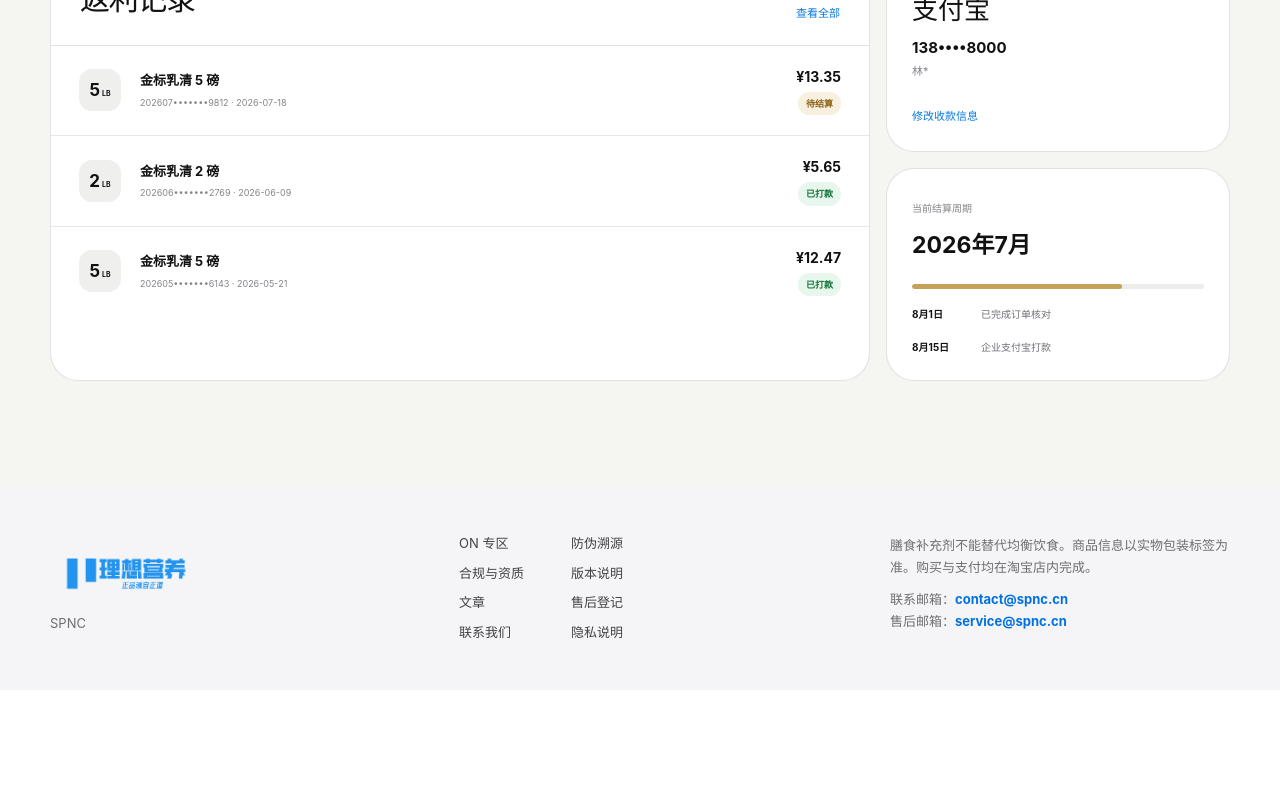
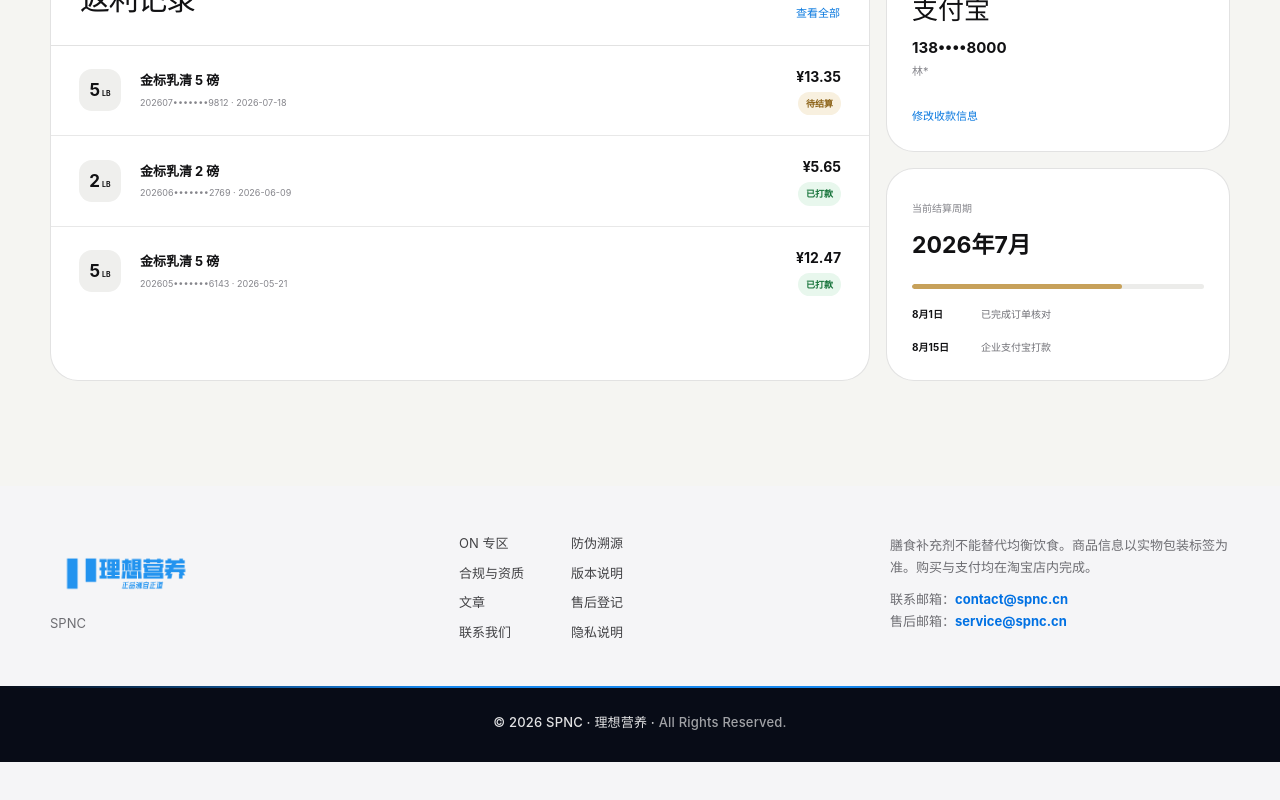
Before and after one commit to melolaw1999/spnc-website, a Next.js app: page /membership/account in a window 1280 px wide. Shown: the part 837-1637 px from the top of the page. Before the commit the page ends 1527 px from the top, so only its background shows below. Built offline with nearby package versions, Linux system fonts and the light colour scheme; no server answers.

Commit message:
完善官网页脚与返回顶部

```diff
--- a/next.config.ts
+++ b/next.config.ts
@@ -2,6 +2,7 @@
 
 const nextConfig: NextConfig = {
   poweredByHeader: false,
+  devIndicators: false,
   compress: true,
   images: { formats: ["image/avif", "image/webp"] },
   experimental: { optimizePackageImports: ["lucide-react"] },
--- /dev/null
+++ b/src/components/BackToTop.module.css
@@ -0,0 +1,63 @@
+.button {
+  position: fixed;
+  right: max(20px, calc((100vw - 1180px) / 2 - 62px));
+  bottom: 22px;
+  z-index: 25;
+  width: 44px;
+  height: 44px;
+  display: grid;
+  place-items: center;
+  padding: 0;
+  border: 1px solid rgba(255, 255, 255, 0.14);
+  border-radius: 50%;
+  background: rgba(8, 12, 23, 0.9);
+  box-shadow: 0 12px 34px rgba(3, 9, 20, 0.2);
+  color: #fff;
+  cursor: pointer;
+  opacity: 0;
+  pointer-events: none;
+  transform: translateY(10px) scale(0.96);
+  transition: opacity 180ms ease, transform 180ms ease, background 180ms ease, box-shadow 180ms ease;
+  backdrop-filter: blur(14px);
+}
+
+.button.visible {
+  opacity: 1;
+  pointer-events: auto;
+  transform: translateY(0) scale(1);
+}
+
+.button:hover {
+  background: #0879df;
+  box-shadow: 0 14px 36px rgba(0, 113, 227, 0.28);
+}
+
+.button:focus-visible {
+  outline: 3px solid rgba(22, 135, 238, 0.36);
+  outline-offset: 3px;
+}
+
+.button svg {
+  width: 20px;
+  height: 20px;
+  fill: none;
+  stroke: currentColor;
+  stroke-linecap: round;
+  stroke-linejoin: round;
+  stroke-width: 1.8;
+}
+
+@media (max-width: 560px) {
+  .button {
+    right: 16px;
+    bottom: 16px;
+    width: 42px;
+    height: 42px;
+  }
+}
+
+@media (prefers-reduced-motion: reduce) {
+  .button {
+    transition: none;
+  }
+}
--- /dev/null
+++ b/src/components/BackToTop.tsx
@@ -0,0 +1,35 @@
+"use client";
+
+import { useEffect, useState } from "react";
+import styles from "./BackToTop.module.css";
+
+const visibilityThreshold = 520;
+
+export function BackToTop() {
+  const [visible, setVisible] = useState(false);
+
+  useEffect(() => {
+    const updateVisibility = () => setVisible(window.scrollY > visibilityThreshold);
+    updateVisibility();
+    window.addEventListener("scroll", updateVisibility, { passive: true });
+    return () => window.removeEventListener("scroll", updateVisibility);
+  }, []);
+
+  const scrollToTop = () => {
+    const reduceMotion = window.matchMedia("(prefers-reduced-motion: reduce)").matches;
+    window.scrollTo({ top: 0, behavior: reduceMotion ? "auto" : "smooth" });
+  };
+
+  return <button
+    type="button"
+    className={`${styles.button} ${visible ? styles.visible : ""}`}
+    onClick={scrollToTop}
+    aria-label="返回页面顶部"
+    title="返回顶部"
+    tabIndex={visible ? 0 : -1}
+  >
+    <svg viewBox="0 0 24 24" aria-hidden="true">
+      <path d="M6.75 14.25 12 9l5.25 5.25" />
+    </svg>
+  </button>;
+}
--- /dev/null
+++ b/src/components/Footer.module.css
@@ -0,0 +1,46 @@
+.legalBar {
+  position: relative;
+  margin-top: 44px;
+  padding: 27px 20px 29px;
+  overflow: hidden;
+  background: #080c17;
+  color: rgba(255, 255, 255, 0.88);
+  text-align: center;
+}
+
+.legalBar::before {
+  position: absolute;
+  inset: 0 0 auto;
+  height: 2px;
+  background: linear-gradient(90deg, transparent 0%, #1687ee 34%, #1687ee 66%, transparent 100%);
+  content: "";
+}
+
+.legalBar p {
+  margin: 0;
+  font-size: 13px;
+  font-weight: 520;
+  letter-spacing: 0.015em;
+}
+
+.legalBar p > span:last-child {
+  color: rgba(255, 255, 255, 0.62);
+}
+
+@media (max-width: 560px) {
+  .legalBar {
+    margin-top: 36px;
+    padding: 23px 18px 25px;
+  }
+
+  .legalBar p {
+    display: grid;
+    gap: 5px;
+    font-size: 12px;
+    line-height: 1.45;
+  }
+
+  .legalBar p > span[aria-hidden="true"] {
+    display: none;
+  }
+}
--- a/src/components/Footer.tsx
+++ b/src/components/Footer.tsx
@@ -1,11 +1,23 @@
 import Image from "next/image";
 import Link from "next/link";
 import { mailto, publicContactEmail, serviceEmail } from "@/data/contacts";
+import { BackToTop } from "@/components/BackToTop";
+import styles from "./Footer.module.css";
 
 export function Footer() {
-  return <footer className="footer"><div className="container footer-grid">
-    <div className="footer-brand"><Image src="/assets/brand/spnc-logo-blue.png" width={1326} height={700} alt="SPNC 理想营养 Logo" loading="lazy" sizes="180px" /><p>SPNC</p></div>
-    <nav className="footer-links" aria-label="页脚导航"><Link href="/on">ON 专区</Link><Link href="/authenticity">防伪溯源</Link><Link href="/compliance">合规与资质</Link><Link href="/versions">版本说明</Link><Link href="/articles">文章</Link><Link href="/support">售后登记</Link><Link href="/contact">联系我们</Link><Link href="/privacy">隐私说明</Link></nav>
-    <div className="footer-note"><p>膳食补充剂不能替代均衡饮食。商品信息以实物包装标签为准。购买与支付均在淘宝店内完成。</p><p>联系邮箱：<a href={mailto(publicContactEmail)}>{publicContactEmail}</a><br />售后邮箱：<a href={mailto(serviceEmail)}>{serviceEmail}</a></p></div>
-  </div></footer>;
+  const year = new Date().getFullYear();
+
+  return <>
+    <footer className="footer">
+      <div className="container footer-grid">
+        <div className="footer-brand"><Image src="/assets/brand/spnc-logo-blue.png" width={1326} height={700} alt="SPNC 理想营养 Logo" loading="lazy" sizes="180px" /><p>SPNC</p></div>
+        <nav className="footer-links" aria-label="页脚导航"><Link href="/on">ON 专区</Link><Link href="/authenticity">防伪溯源</Link><Link href="/compliance">合规与资质</Link><Link href="/versions">版本说明</Link><Link href="/articles">文章</Link><Link href="/support">售后登记</Link><Link href="/contact">联系我们</Link><Link href="/privacy">隐私说明</Link></nav>
+        <div className="footer-note"><p>膳食补充剂不能替代均衡饮食。商品信息以实物包装标签为准。购买与支付均在淘宝店内完成。</p><p>联系邮箱：<a href={mailto(publicContactEmail)}>{publicContactEmail}</a><br />售后邮箱：<a href={mailto(serviceEmail)}>{serviceEmail}</a></p></div>
+      </div>
+      <div className={styles.legalBar}>
+        <p>© {year} SPNC · 理想营养 <span aria-hidden="true">·</span> <span>All Rights Reserved.</span></p>
+      </div>
+    </footer>
+    <BackToTop />
+  </>;
 }
```
Also changed, not shown: 1 other file (tests, documents, lock files or other folders).
